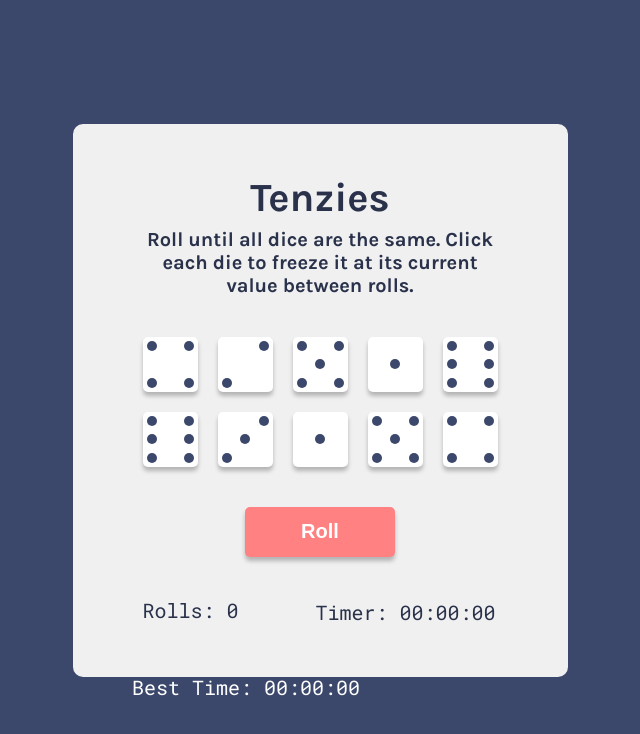
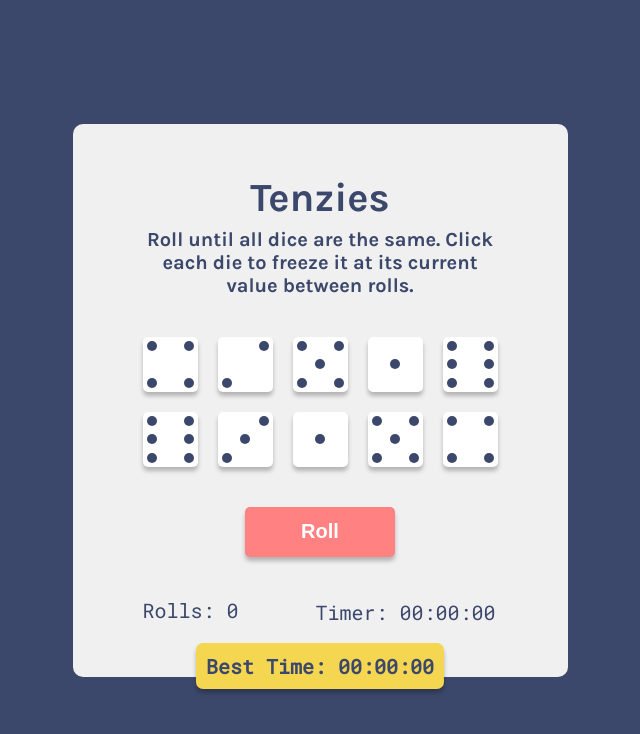
Before and after one commit to IsabelleAnn/Dice-Game, a React (Vite) app: page / in a window 1280 px wide. Shown: the top 734 px of the page, without its empty margins (320-960 px from the left). Built offline with nearby package versions, Linux system fonts and the light colour scheme.

Commit message:
Change best time placement and background color

```diff
--- a/src/index.css
+++ b/src/index.css
@@ -1,7 +1,8 @@
 :root {
   --shadow: 0px 4px 4px 0px #00000040;
-  --button-background-color: #3c486b;
-  --color: #a3a3a3;
+  --gray-blue: #3c486b;
+  --red: #f45050;
+  --light-gray: #f0f0f0;
 }
 
 * {
@@ -13,7 +14,7 @@
 body {
   font-family: "Karla";
   font-size: 20px;
-  background-color: var(--button-background-color);
+  background-color: var(--gray-blue);
   display: flex;
   justify-content: center;
   align-items: center;
@@ -21,8 +22,8 @@ body {
 }
 
 main {
-  background-color: #f0f0f0;
-  color: #2a324b;
+  background-color: var(--light-gray);
+  color: var(--gray-blue);
   width: min-content;
   height: min-content;
   border-radius: 10px;
@@ -87,7 +88,7 @@ main,
 }
 
 .roll-btn:hover {
-  background-color: #f45050;
+  background-color: var(--red);
 }
 
 .game-stats {
@@ -102,17 +103,23 @@ main,
   padding: 2px;
 }
 .best-time {
+  font-weight: bold;
+
+  background-color: #f4d650;
+  border-radius: 7px;
+  box-shadow: var(--shadow);
+  padding: 10px;
+  transform: translate(-50%, -50%);
+  text-align: center;
   position: absolute;
-  bottom: 100px;
-  color: white;
-  right: 600px;
+  bottom: 11%;
+  left: 50%;
 }
-.timer {
-}
+
 .dot {
   height: 10px;
   width: 10px;
-  background-color: var(--button-background-color);
+  background-color: var(--gray-blue);
   border-radius: 50%;
   display: block;
 }
```
Also changed, not shown: src/components/Stopwatch.jsx (+5 -7 lines).
